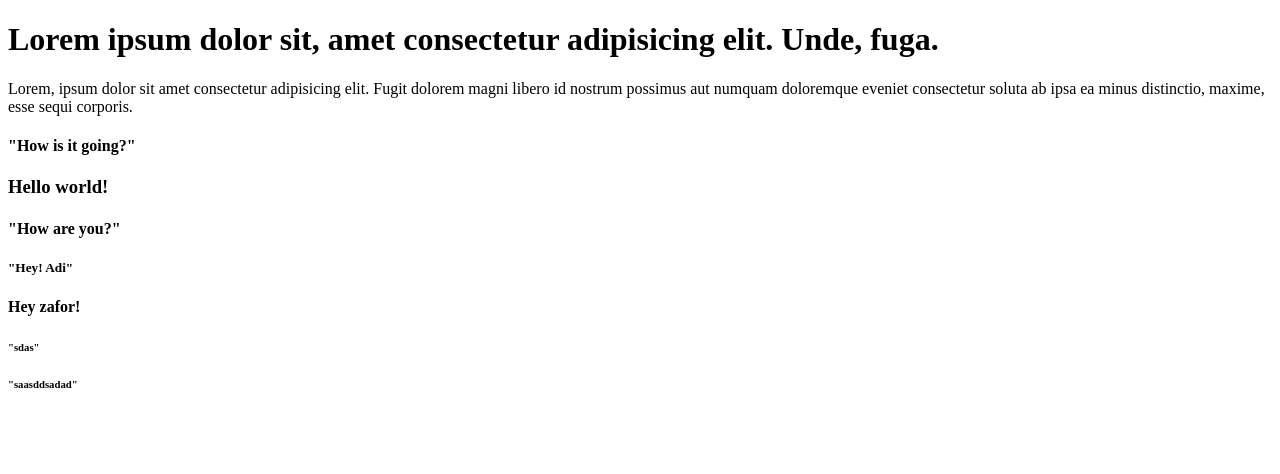
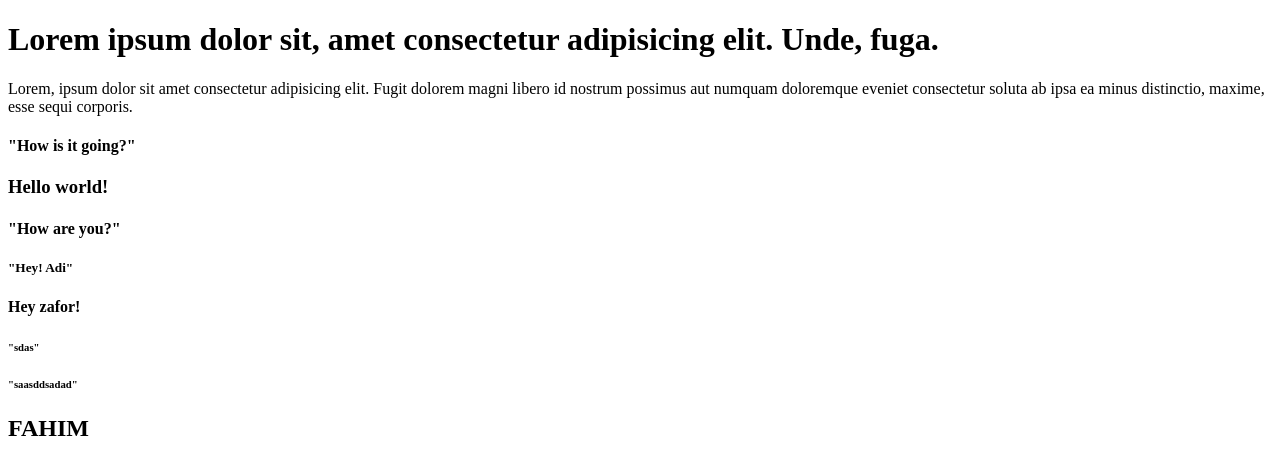
Before and after one commit to mushayed/NTN-Practice, a plain HTML site: page index.html in a window 1280 px wide. Drawn offline with Linux system fonts and the light colour scheme.

Commit message:
fahim change

```diff
--- a/index.html
+++ b/index.html
@@ -24,5 +24,8 @@
     <h6>"sdas"</h6>
     <h6>"saasddsadad"</h6>
 
+    <h2>FAHIM </h2>
+
+
   </body>
 </html>
```
